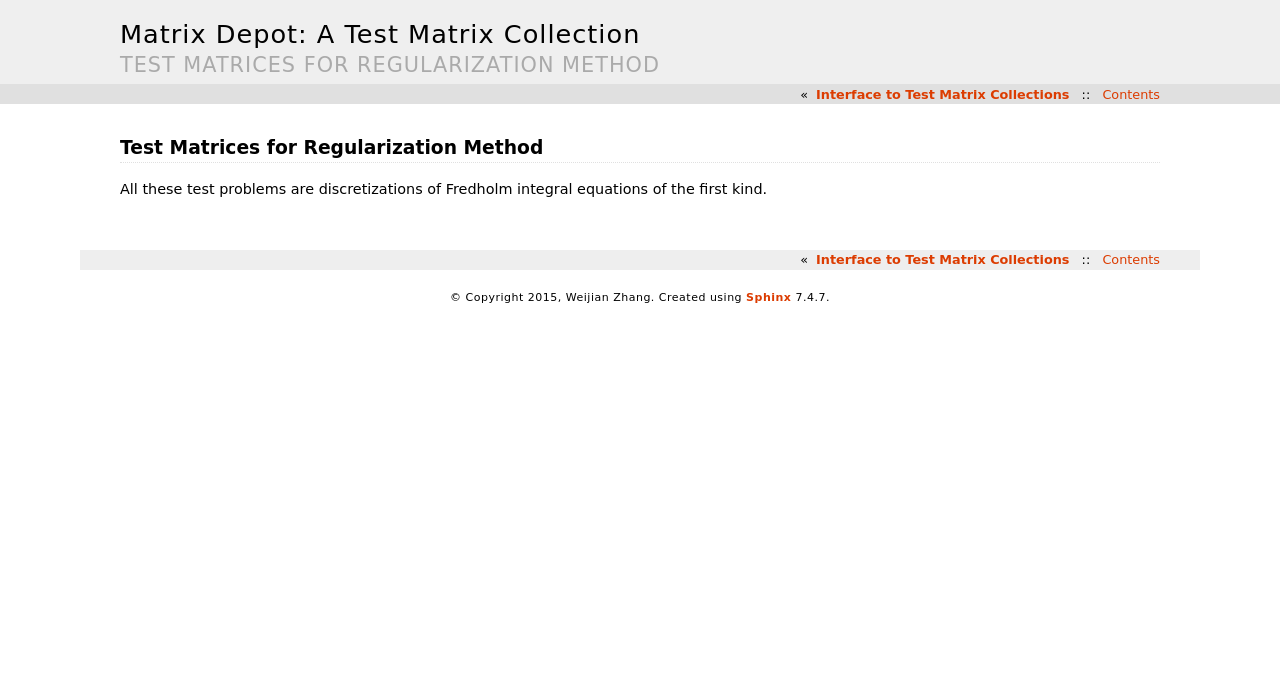
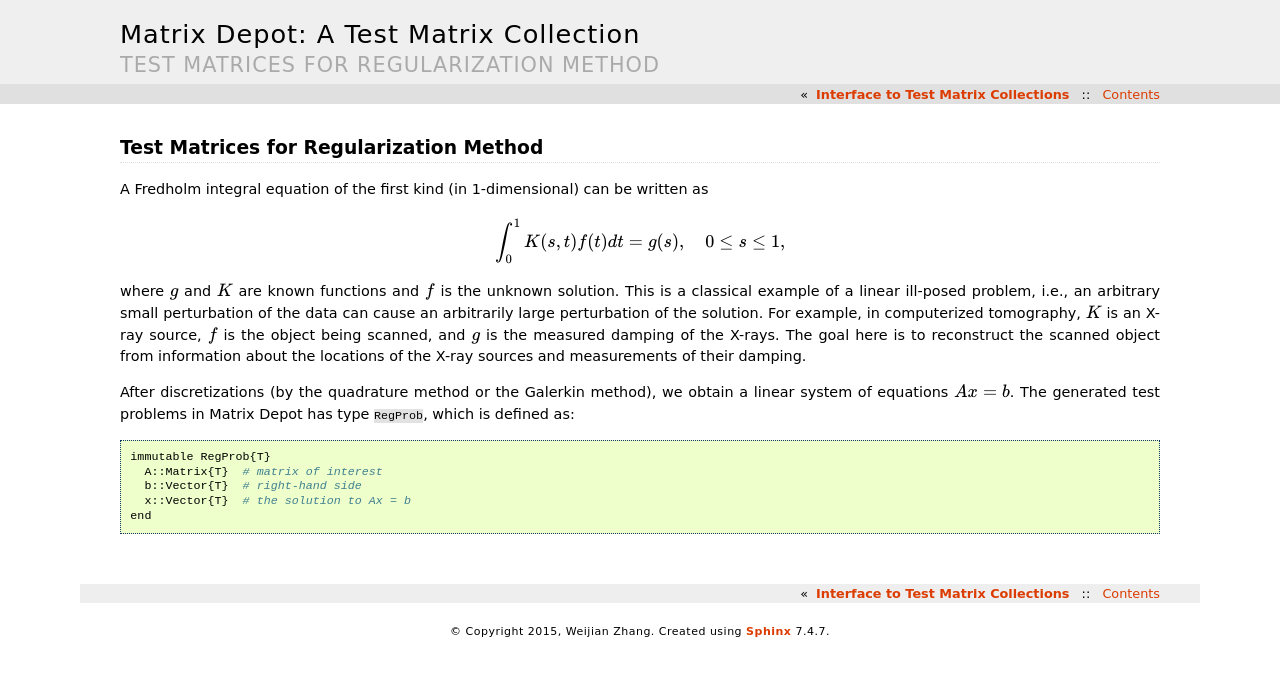
Before and after one commit to JuliaLinearAlgebra/MatrixDepot.jl, a Sphinx documentation site: the page built from doc/regu.rst, in a window 1280 px wide. Shown: the top 676 px of the page. Built offline with Sphinx 7.4.7, drawn with Linux system fonts in a browser that asks for light colours.

Commit message:
update regularization method documentation

```diff
--- a/doc/regu.rst
+++ b/doc/regu.rst
@@ -1,7 +1,32 @@
 .. _regu:
 
 Test Matrices for Regularization Method
----------------------------------------
+----------------------------------------
 
-All these test problems are discretizations of Fredholm integral
-equations of the first kind.
+A Fredholm integral equation of the first kind (in 1-dimensional) can
+be written as
+
+.. math::
+
+   \int_{0}^1 K(s,t) f(t) dt = g(s), \quad 0 \leq s \leq 1,
+
+where :math:`g` and :math:`K` are known functions and :math:`f` is the
+unknown solution. This is a classical example of a linear ill-posed
+problem, i.e., an arbitrary small perturbation of the data can cause
+an arbitrarily large perturbation of the solution. For example, in
+computerized tomography, :math:`K` is an X-ray source, :math:`f` is
+the object being scanned, and :math:`g` is the measured damping of the
+X-rays. The goal here is to reconstruct the scanned object from
+information about the locations of the X-ray sources and measurements
+of their damping.
+
+After discretizations (by the quadrature method or the Galerkin
+method), we obtain a linear system of equations :math:`Ax=b`. The
+generated test problems in Matrix Depot has type ``RegProb``, which is
+defined as::
+
+  immutable RegProb{T}
+    A::Matrix{T}  # matrix of interest
+    b::Vector{T}  # right-hand side
+    x::Vector{T}  # the solution to Ax = b
+  end
```
